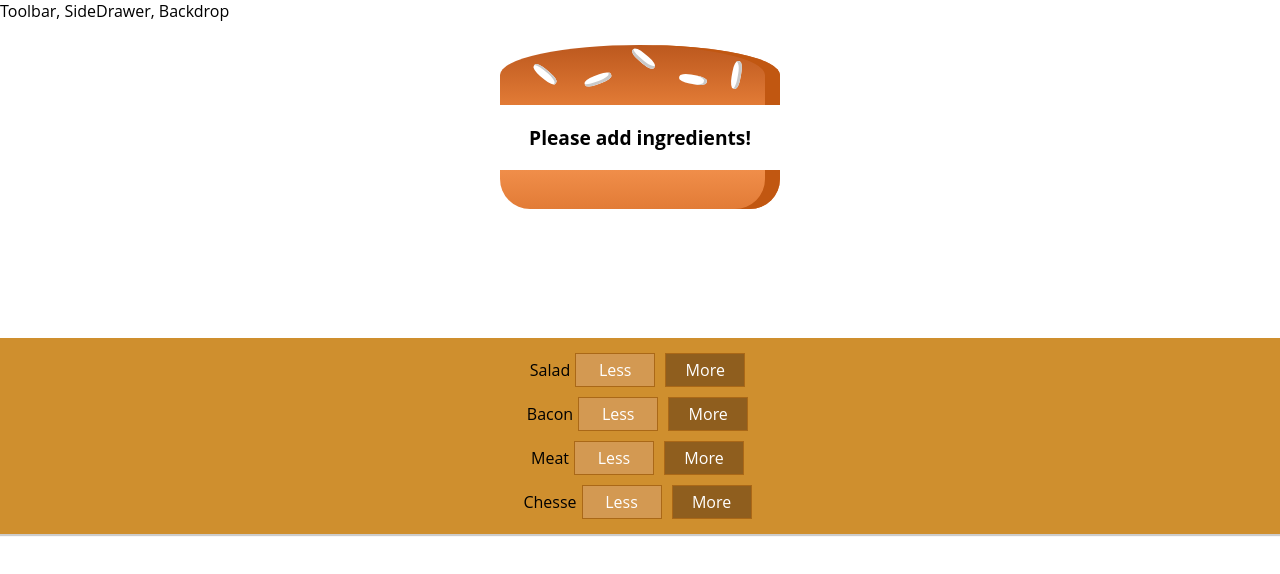
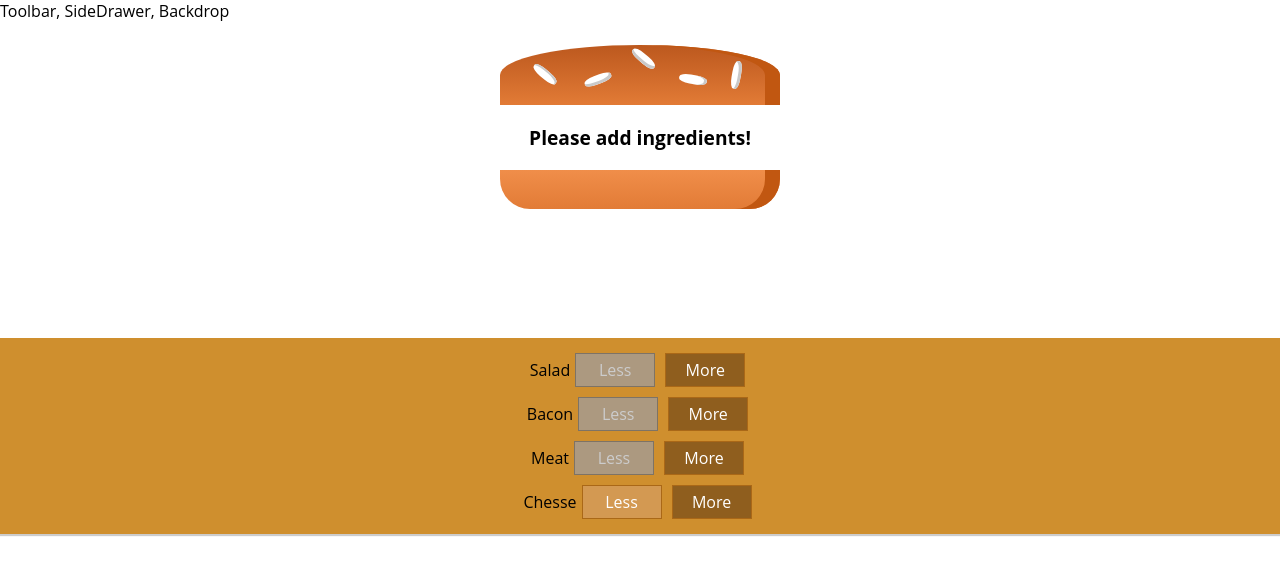
Before and after one commit to Kian-F/BurgerBuilder, a React app: page / in a window 1280 px wide. Shown: the top 574 px of the page. Built offline with nearby package versions, Linux system fonts and the light colour scheme.

Commit message:
disableLessButtom

```diff
--- a/src/components/Burger/BuildControls/BuildControl/BuildControl.css
+++ b/src/components/Burger/BuildControls/BuildControl/BuildControl.css
@@ -1,5 +1,5 @@
 .BuildControl {
-    display: flex;
+     display: flex;
     justify-content: space-between;
     align-items: center;
     margin: 5px 0;
--- a/src/components/Burger/BuildControls/BuildControl/BuildControl.js
+++ b/src/components/Burger/BuildControls/BuildControl/BuildControl.js
@@ -4,7 +4,9 @@
 const buildControl = (props) =>(
     <div className={classes.BuildControl}>
         <div className={classes.label}>{props.label}</div>
-        <button className={classes.Less} onClick={props.removed}>Less</button>
+        <button className={classes.Less}
+        onClick={props.removed}
+        disabled={props.disabled}>Less</button>
         <button className={classes.More} onClick={props.added}>More</button>
     </div>
 )
--- a/src/components/Burger/BuildControls/BuildControls.js
+++ b/src/components/Burger/BuildControls/BuildControls.js
@@ -19,7 +19,8 @@
         //type={ctrl.type}
 
         added={ () => props.ingredinetAdded(ctrl.type)}
-        removed ={ () => props.ingredinetRemoved(ctrl.type)} />
+        removed ={ () => props.ingredinetRemoved(ctrl.type)}
+        disabled = {props.disabled[ctrl.type]} />
     ))}
 
 </div>
--- a/src/containers/BurgerBuilder/BurgerBuilder.js
+++ b/src/containers/BurgerBuilder/BurgerBuilder.js
@@ -55,6 +55,12 @@
     this.setState({totalPrice: newPrice, ingredients:updatedIngredients  })
 }
     render(){
+        const disabledInfo ={
+            ...this.state.ingredients
+        };
+        for(let key in disabledInfo){
+            disabledInfo[key] = disabledInfo[key] <= 0
+        }
         return(
             <Aux>
 
@@ -62,7 +68,9 @@
            <Burger ingredients={this.state.ingredients}/>
             <BuildControls
             ingredinetAdded = {this.addIngredientHandler}
-            ingredinetRemoved = {this.removeIngredientHandler}/>
+            ingredinetRemoved = {this.removeIngredientHandler}
+            disabled={disabledInfo}
+            />
             </Aux>
         );
     }
```
